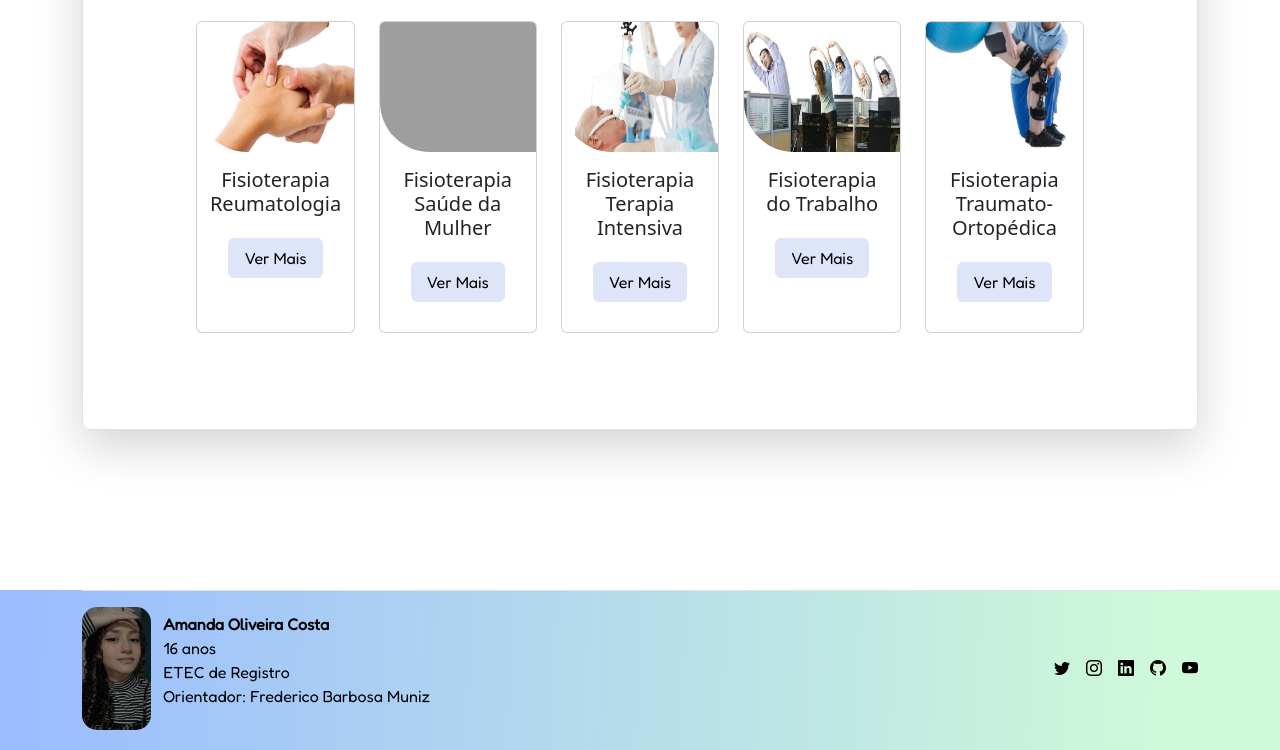
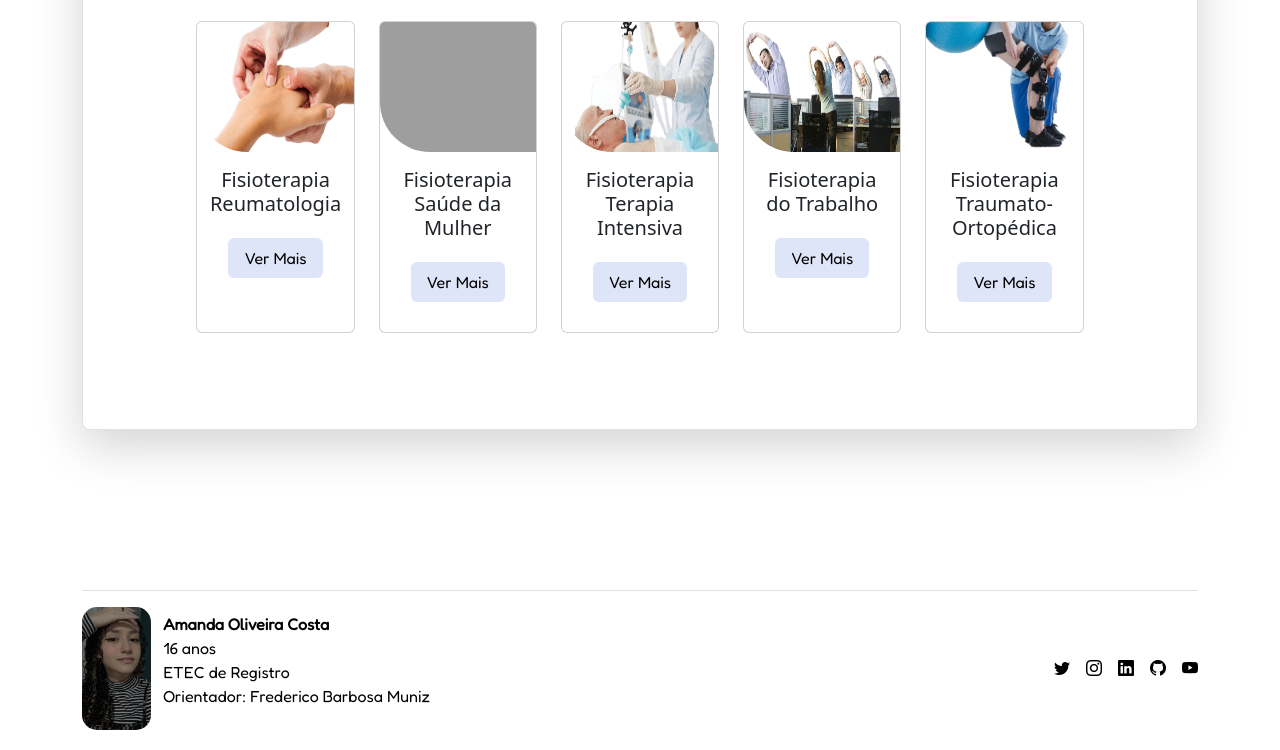
Before and after one commit to amandazzoc/Fisioterapia, a plain HTML site: page index.html in a window 1280 px wide. Shown: the part 8659-9409 px from the top of the page. Drawn offline with nearby package versions, Linux system fonts and the light colour scheme; grey boxes are pictures that could not be loaded.

Commit message:
Versão 3.1

```diff
--- a/css/style.css
+++ b/css/style.css
@@ -317,7 +317,6 @@ a.dropdown-item:hover{
 }
 
 #footer{
-    background: linear-gradient(92.62deg, #9ABCFF 1.42%, #CFF9D8 91.05%);
     bottom: 0;
     width: 100%;
     height: 10rem;
```
